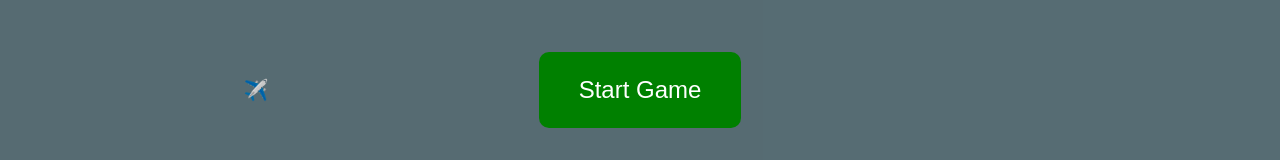
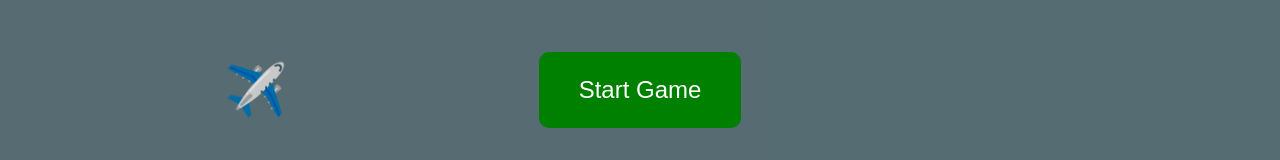
Before and after one commit to technikum-gorka/game, a Next.js app: page /games/planes in a window 1280 px wide. Shown: the part 310-470 px from the top of the page. Built offline with nearby package versions, Linux system fonts and the light colour scheme.

Commit message:
lepsze
lepsze

```diff
--- a/app/games/planes/page.tsx
+++ b/app/games/planes/page.tsx
@@ -1,26 +1,13 @@
 "use client";
 import React, { useState, useEffect, useCallback, CSSProperties } from "react";
 
-interface Obstacle {
-  id: number;
-  x: number;
-  y: number;
-  type: "barrel" | "rocket" | "bird" | "health";
-  speed: number;
-}
-
-interface Bullet {
-  id: number;
-  x: number;
-  y: number;
-}
-
-const HITBOX_SIZE = 2;
+const HITBOX_SIZE = 5; // Changed from 2 to 5
 const PLAYER_SPEED = 0.5;
 const OBSTACLE_SPEED = 0.2;
 const BULLET_SPEED = 1;
 const HEALTH_SPAWN_CHANCE = 0.05; // 5% chance for health pickup
 const MAX_HP = 5; // Add this constant at the top with other constants
+const BULLET_SPAWN_CHANCE = 0.1;
 
 const commonStyle: CSSProperties = {
   position: "absolute",
@@ -30,7 +17,7 @@ const commonStyle: CSSProperties = {
   display: "flex",
   justifyContent: "center",
   alignItems: "center",
-  fontSize: "20px",
+  fontSize: "50px", // Changed from 20px to 32px
 };
 
 const Page: React.FC = () => {
@@ -380,8 +367,8 @@ const Page: React.FC = () => {
             left: `${bullet.x}%`,
             top: `${bullet.y}%`,
             background: "yellow",
-            width: "5px",
-            height: "5px",
+            width: "10px", // Changed from 5px to 10px
+            height: "10px", // Changed from 5px to 10px
           }}
         />
       ))}
```
